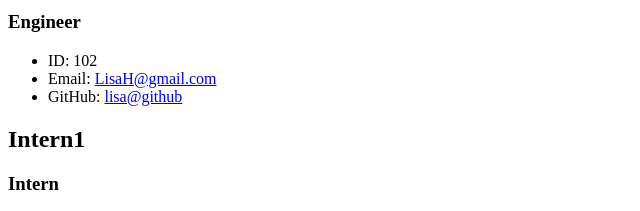
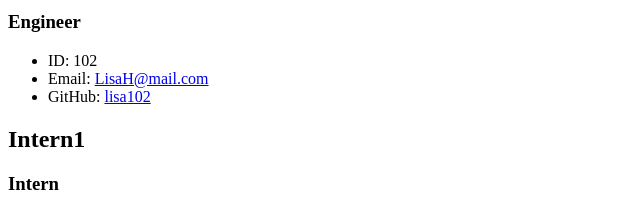
Before and after one commit to candygarcia014/Team-profile-generator, a website: page Develop/output/team.html in a window 1280 px wide. Shown: the part 277-488 px from the top of the page, 0-640 px from the left. Drawn offline with Linux system fonts and the light colour scheme.

Commit message:
updated html

```diff
--- a/Develop/output/team.html
+++ b/Develop/output/team.html
@@ -39,8 +39,8 @@
                     <div class="card-body">
                         <ul class="list-group">
                             <li class="list-group-item">ID: 102</li>
-                            <li class="list-group-item">Email: <a href="mailto:LisaH@gmail.com">LisaH@gmail.com</a></li>
-                            <li class="list-group-item">GitHub: <a href="https://github.com/lisa@github" target="_blank" rel="no open">lisa@github</a></li>
+                            <li class="list-group-item">Email: <a href="mailto:LisaH@mail.com">LisaH@mail.com</a></li>
+                            <li class="list-group-item">GitHub: <a href="https://github.com/lisa@github" target="_blank" rel="no open">lisa102</a></li>
                         </ul>
                     </div>
                 </div>
```
